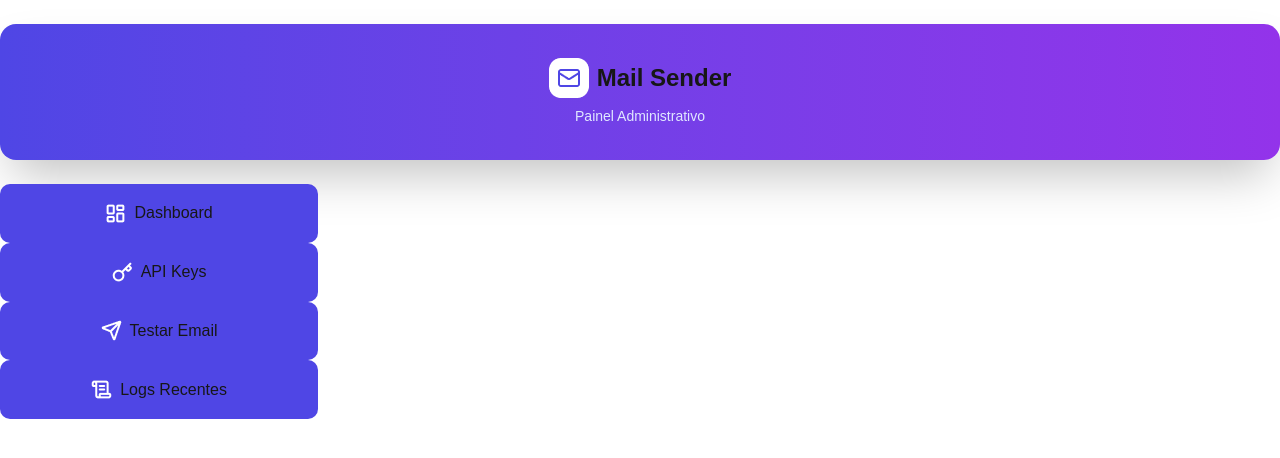
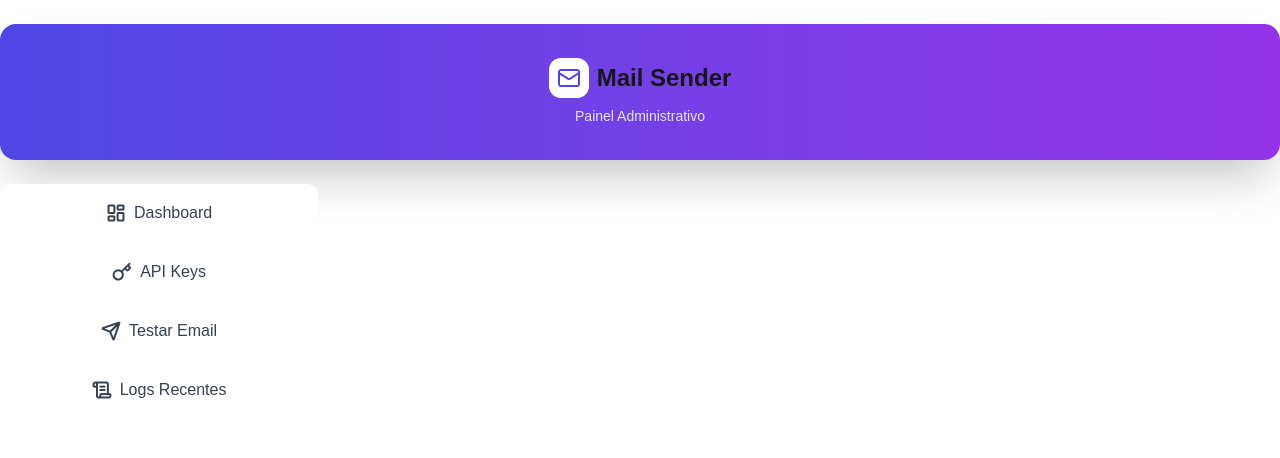
Before and after one commit to RuanLopes1350/mailsender-front, a Next.js app: page / in a window 1280 px wide. Shown: the top 458 px of the page. Built offline with nearby package versions, Linux system fonts and the light colour scheme.

Commit message:
iniciado tentativa de switch em tab

```diff
--- a/src/app/page.tsx
+++ b/src/app/page.tsx
@@ -4,10 +4,10 @@ import Tab from "@/components/tab";
 export default function Home() {
   return (
     <>
-      <Tab icon='/dashboard-white.png' text='Dashboard' />
-      <Tab icon='keys-white.png' text='API Keys'/>
-      <Tab icon='email-white.png' text='Testar Email'/>
-      <Tab icon='logs-white.png' text='Logs Recentes'/>
+      <Tab icon='/dashboard' text='Dashboard' />
+      <Tab icon='keys' text='API Keys' />
+      <Tab icon='email' text='Testar Email' />
+      <Tab icon='logs' text='Logs Recentes' />
     </>
   );
 }
--- a/src/components/tab/index.tsx
+++ b/src/components/tab/index.tsx
@@ -1,15 +1,34 @@
+"use client";
+
 interface TabProps {
     icon?: string;
     text: string;
+    selected: boolean;
 }
 
-export default function Tab({ icon, text }: TabProps) {
+export default function Tab({ icon, text, selected }: TabProps) {
+    const handleClick = () => {
+        console.log(`Tab ${text} clicked`);
+        selected = true;
+    }
+    if (selected) {
+        return (
+            <div className="bg-[#4F46E5] h-[58.8px] rounded-[10px] flex items-center justify-center gap-2 px-4 w-[318.15px]" onClick={handleClick}>
+                {icon && (
+                    <img src={`${icon}-white.png`} />
+                )}
+                <span>{text}</span>
+            </div>
+        )
+    }
+
     return (
-        <div className="bg-[#4F46E5] h-[58.8px] rounded-[10px] flex items-center justify-center gap-2 px-4 w-[318.15px] cursor-pointer hover:bg-[#2c21c0] transition-colors">
+        <div className="bg-[#ffffff] h-[58.8px] rounded-[10px] flex items-center justify-center gap-2 px-4 w-[318.15px] cursor-pointer hover:text-white hover:bg-[#aca8e1] transition-colors" onClick={handleClick}>
             {icon && (
-                <img src={icon}/>
+                <img src={`${icon}-black.png`} />
             )}
-            <span>{text}</span>
+            <span className="text-[#374151]">{text}</span>
         </div>
     )
+
 }
```
